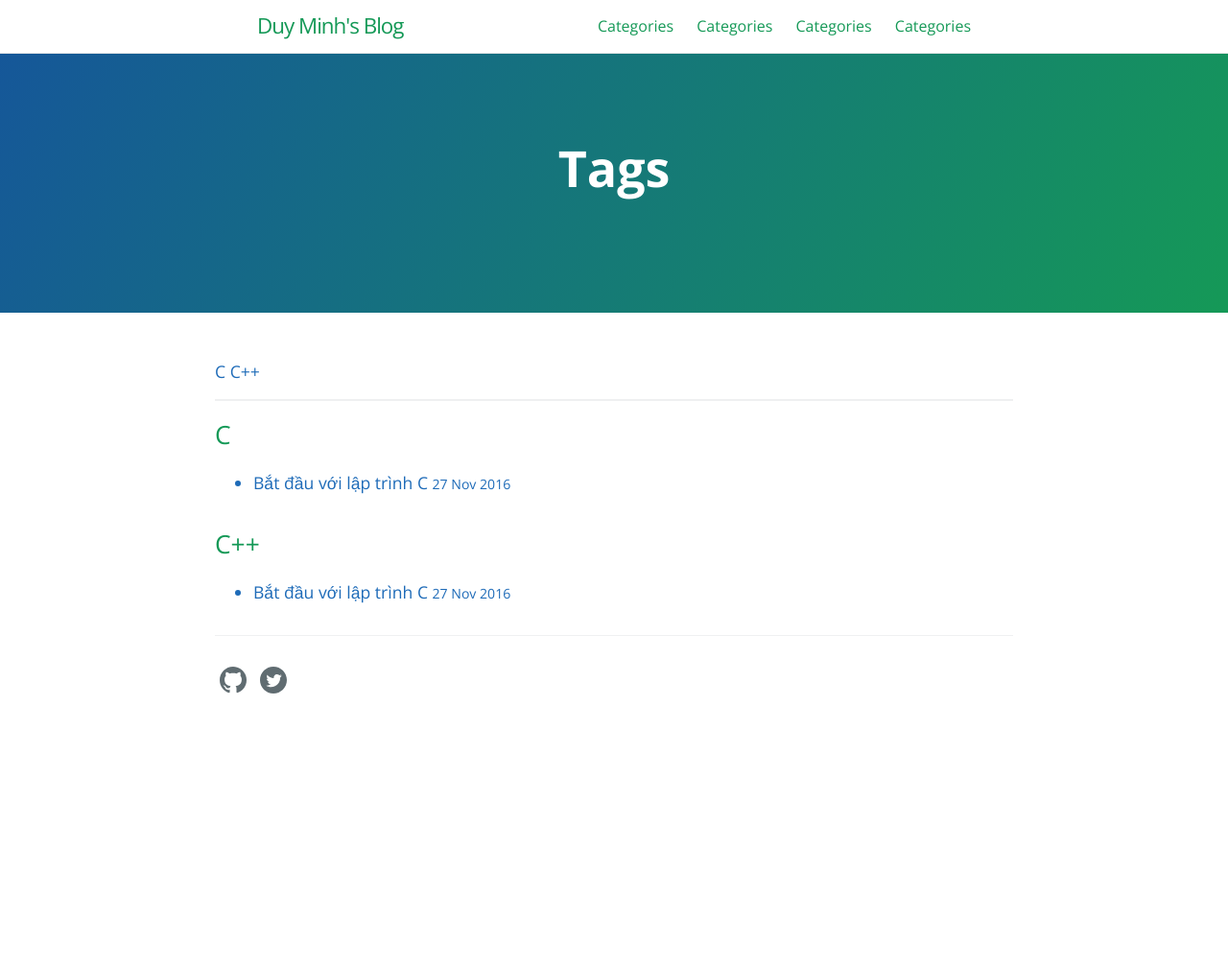
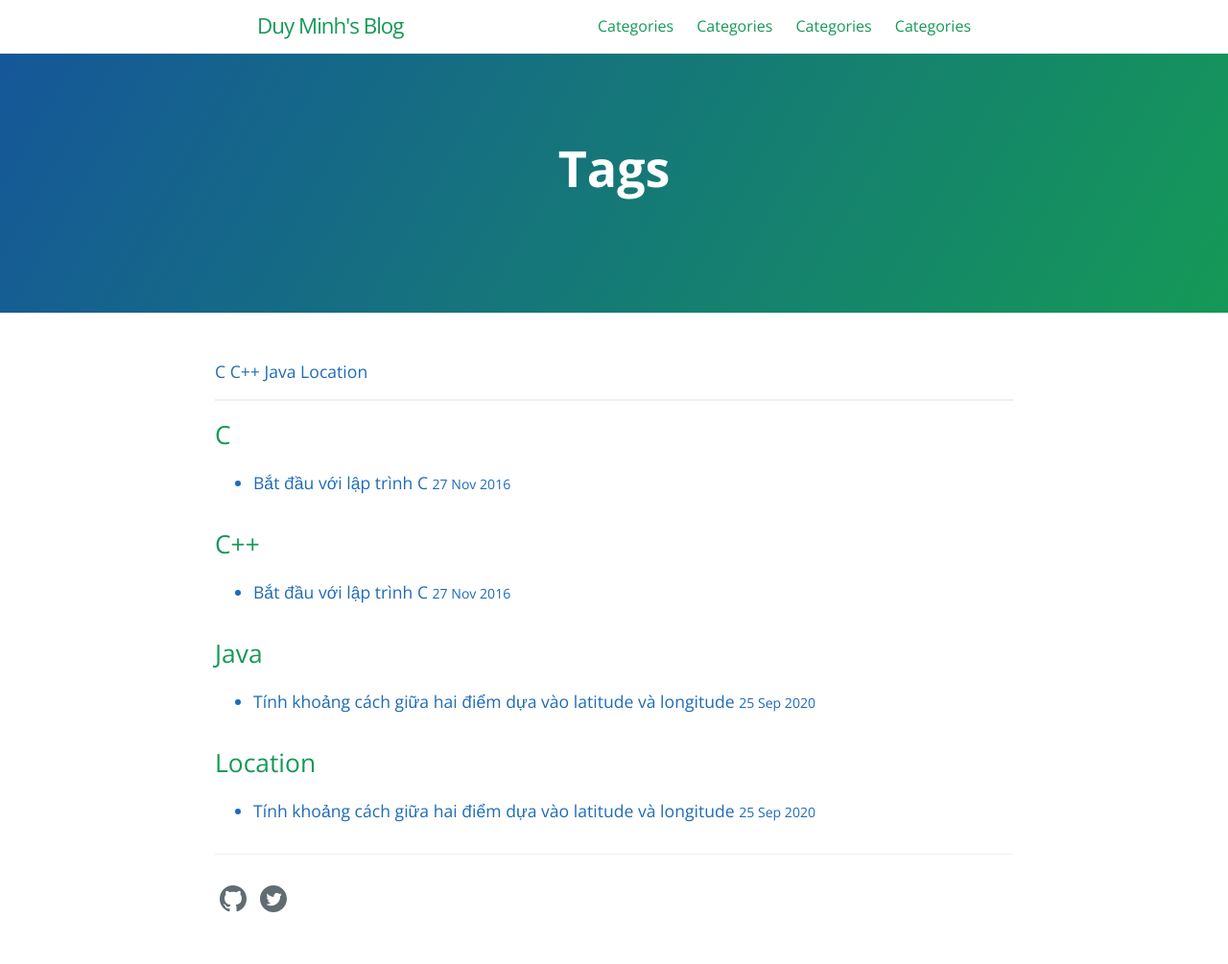
Before and after one commit to duyminh215/duyminh215.github.io, a Jekyll site: the page built from tags.html, in a window 1280 px wide. Shown: the whole page at 96% size. Built offline with Jekyll 4.4.1, drawn with Linux system fonts in a browser that asks for light colours; before the commit the page ends 900 px from its top, so only the background shows below that.

Commit message:
Update 2020-09-25-tinh-khoang-cach-giua-2-diem-dua-vao-latitude-va-longitude.md

```diff
--- a/_posts/2020-09-25-tinh-khoang-cach-giua-2-diem-dua-vao-latitude-va-longitude.md
+++ b/_posts/2020-09-25-tinh-khoang-cach-giua-2-diem-dua-vao-latitude-va-longitude.md
@@ -1,6 +1,8 @@
 ---
 layout: post
 title: "Tính khoảng cách giữa hai điểm dựa vào latitude và longitude"
+category: Java
+tags: [Java, Location]
 date: 2020-09-25
 ---
 Code project dùng để tính khoảng cách giữa 2 điểm latitude, longitude theo đường đi bộ hoặc xe máy,
```
